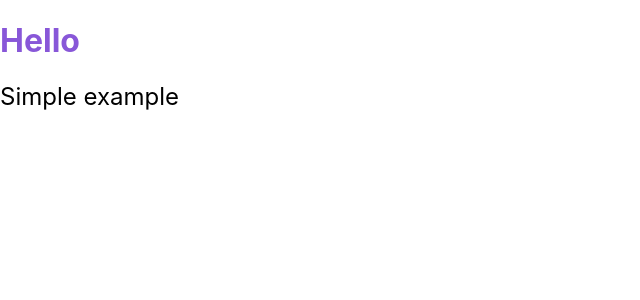
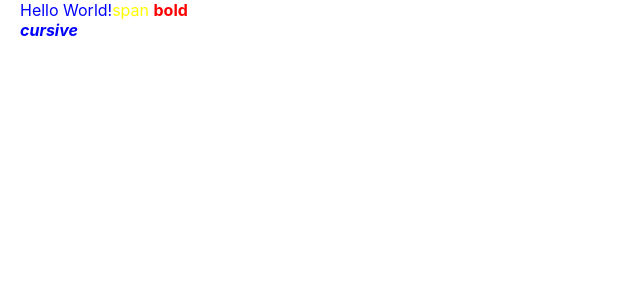
Before and after one commit to therrance/styled-components-example-, a React (Create React App) app: page / in a window 1280 px wide. Shown: the top 300 px of the page, without its empty margins (0-640 px from the left). Built offline with nearby package versions, Linux system fonts and the light colour scheme.

Commit message:
add nesting

```diff
--- a/src/App.js
+++ b/src/App.js
@@ -1,30 +1,36 @@
 import styled from "styled-components";
 
-const Wrapper = styled.div`
-  display: flex;
-  flex-direction: column;
+const Thing = styled.div`
+  color: blue;
+  position: relative;
+  width: 200px;
+  left: 20px;
+  cursor: pointer;
+
+  span {
+    color: yellow;
+
+    b {
+      color: red;
+
+      i {
+        color: blue;
+      }
+    }
+  }
 `;
-
-const Content = styled.div`
-  font-size: 24px;
-`;
-
-const StyledTitle = styled(Title)`
-  color: #8857d8;
-`;
-
-function Title(props) {
-  return <div className={props.className}>{props.children}</div>;
-}
 
 function App() {
   return (
-    <Wrapper>
-      <StyledTitle as="h1">Hello</StyledTitle>
-      <Content color="red" hide>
-        Simple example
-      </Content>
-    </Wrapper>
+    <Thing>
+      Hello World!
+      <span>
+        span{" "}
+        <b>
+          bold <i>cursive</i>
+        </b>
+      </span>
+    </Thing>
   );
 }
 
```
